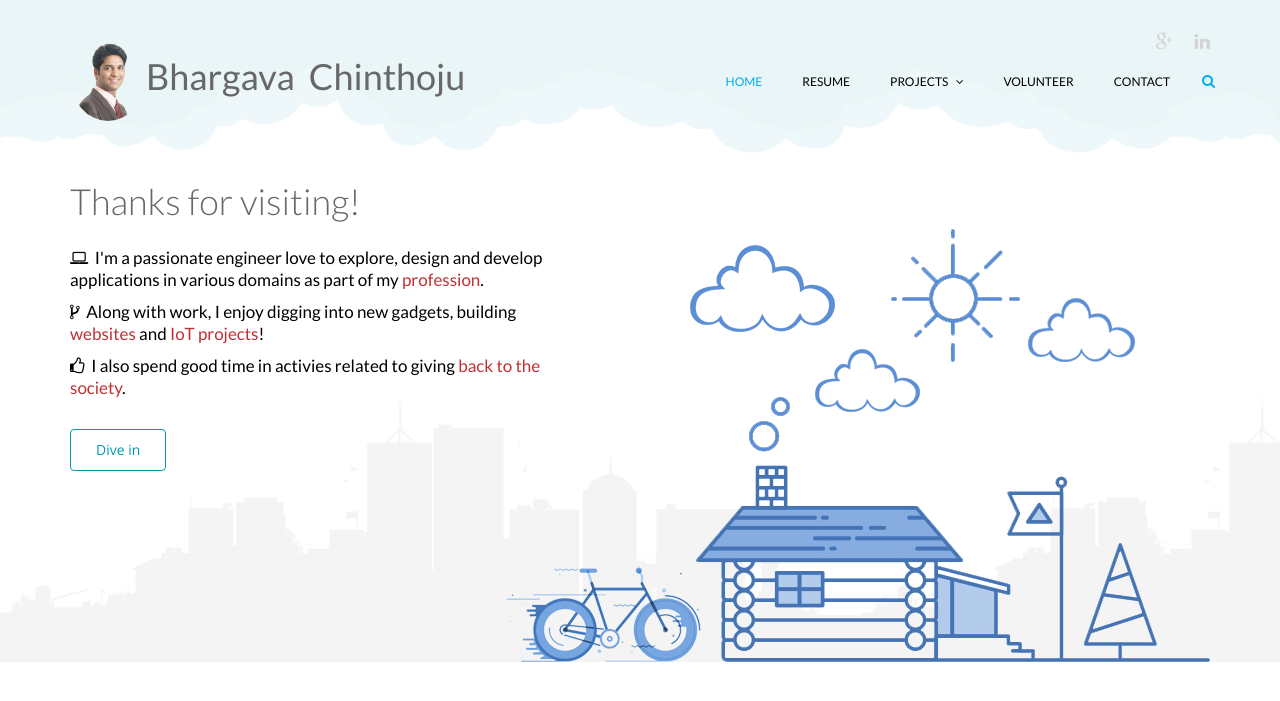
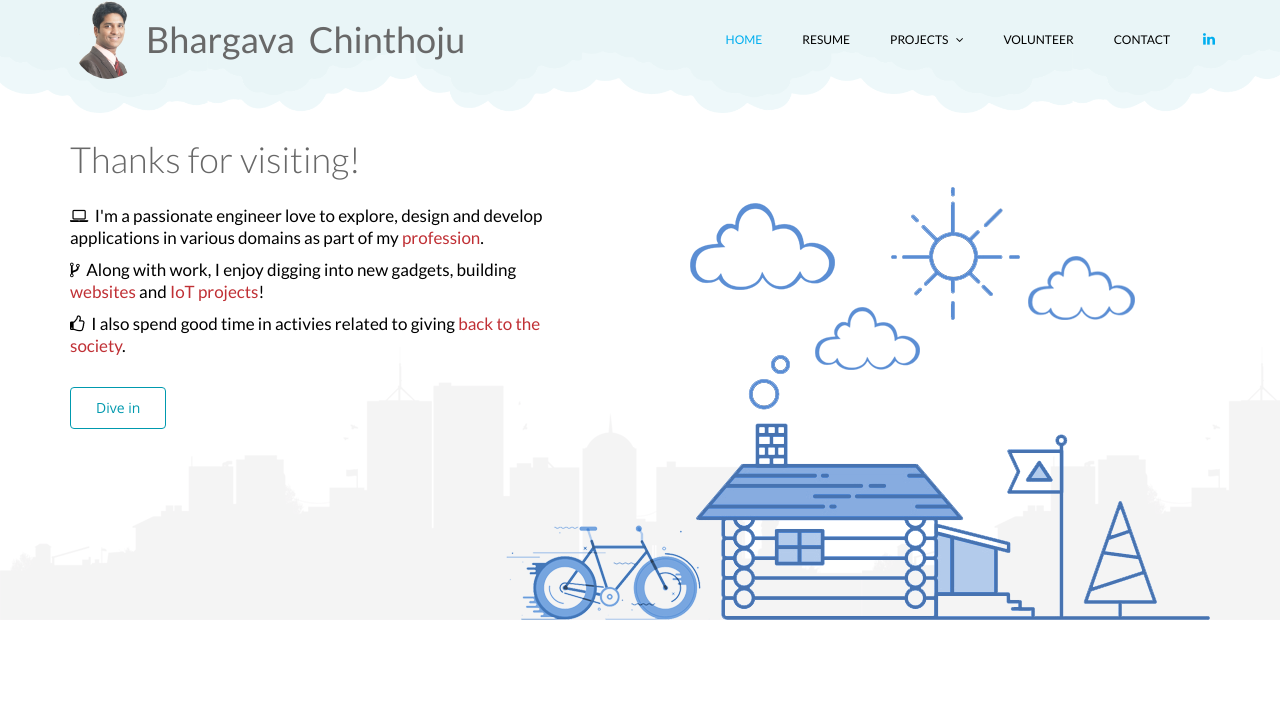
Before and after one commit to bhargavachinthoju/bhargava.github.io, a PHP site: page / in a window 1280 px wide. Shown: the top 701 px of the page. Run offline with PHP 8.4, Linux system fonts and the light colour scheme.

Commit message:
Made nav slim

```diff
--- a/css/main.css
+++ b/css/main.css
@@ -175,7 +175,7 @@
 
 #header{
   margin-bottom: 0;
-  padding: 30px 0 50px 0;
+  padding: 10px 0 50px 0;
 
   background-image: url(../images/home/top-clouds.png);
   background-repeat: repeat-x;
@@ -197,7 +197,7 @@
 }
 
 #header h1 {
-  margin-top: 5px !important;
+  margin-top: 10px !important;
 }
 
 .search{
--- a/index.html
+++ b/index.html
@@ -26,22 +26,6 @@
 
 <body>
 	<header id="header">
-        <div class="container">
-            <div class="row">
-                <div class="col-sm-12 overflow">
-                   <div class="social-icons pull-right">
-                        <ul class="nav nav-pills">
-                            <!-- <li><a href=""><i class="fa fa-facebook"></i></a></li>
-                            <li><a href=""><i class="fa fa-twitter"></i></a></li> -->
-                            <li><a target="_blank" href="https://plus.google.com/115505355834025921153"><i class="fa fa-google-plus"></i></a></li>
-                            <!-- <li><a href=""><i class="fa fa-dribbble"></i></a></li> -->
-                            <li><a target="_blank" href="https://in.linkedin.com/in/chbhargava"><i class="fa fa-linkedin"></i></a></li>
-                        </ul>
-                    </div>
-                </div>
-             </div>
-        </div>
-
         <div class="navbar navbar-inverse" role="banner">
             <div class="container">
                 <div class="navbar-header col-sm-3 col-md-5">
@@ -75,15 +59,17 @@
                         </li>
                         <li class="dropdown"><a href="#/volunteer/">Volunteer</a></li>
                         <li><a href="#/contact">Contact</a></li>
+
                     </ul>
                 </div>
                 <div class="search">
-                    <form role="form">
-                        <i class="fa fa-search"></i>
+                    <a target="_blank" href="https://in.linkedin.com/in/chbhargava"><i class="fa fa-linkedin"></i></a>
+                    <!--form role="form">
+                        <i class="fa fa-linkedin"></i>
                         <div class="field-toggle">
                             <input type="text" class="search-form" autocomplete="off" placeholder="Search">
                         </div>
-                    </form>
+                    </form -->
                 </div>
             </div>
         </div>
@@ -119,7 +105,21 @@
         <div class="preloader"><i class="fa fa-sun-o fa-spin"></i></div>
     </section>
     <!--/#home-slider-->
-
+    <!--div class="container">
+        <div class="row">
+            <div class="col-sm-12 overflow">
+               <div class="social-icons pull-right">
+                    <ul class="nav nav-pills">
+                        <li><a href=""><i class="fa fa-facebook"></i></a></li>
+                        <li><a href=""><i class="fa fa-twitter"></i></a></li>
+                        <li><a target="_blank" href="https://plus.google.com/115505355834025921153"><i class="fa fa-google-plus"></i></a></li>
+                        <li><a href=""><i class="fa fa-dribbble"></i></a></li>
+                        <li><a target="_blank" href="https://in.linkedin.com/in/chbhargava"><i class="fa fa-linkedin"></i></a></li>
+                    </ul>
+                </div>
+            </div>
+         </div>
+    </div -->
     <script type="text/javascript" src="js/jquery.js"></script>
     <script type="text/javascript" src="js/bootstrap.min.js"></script>
     <script type="text/javascript" src="js/lightbox.min.js"></script>
```
